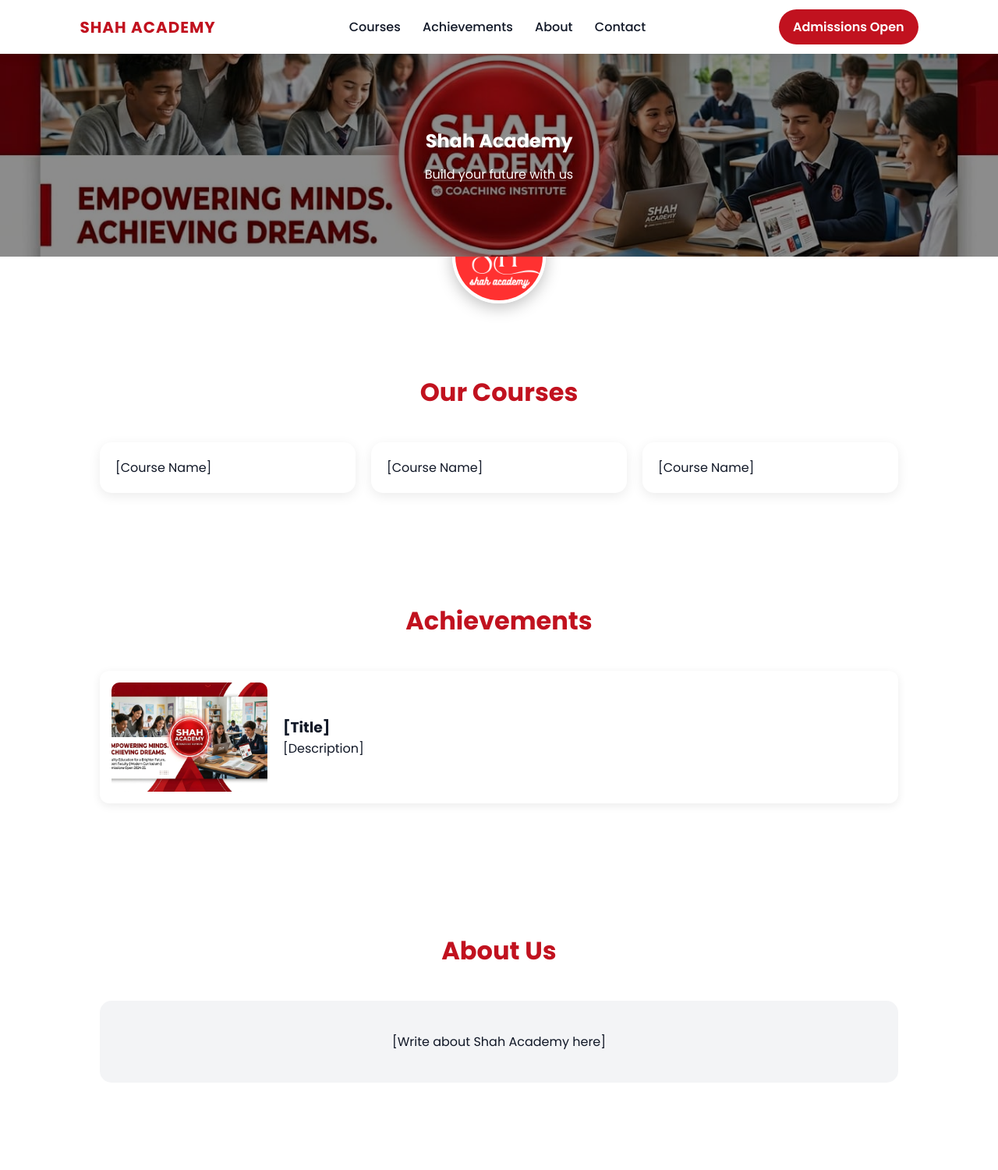
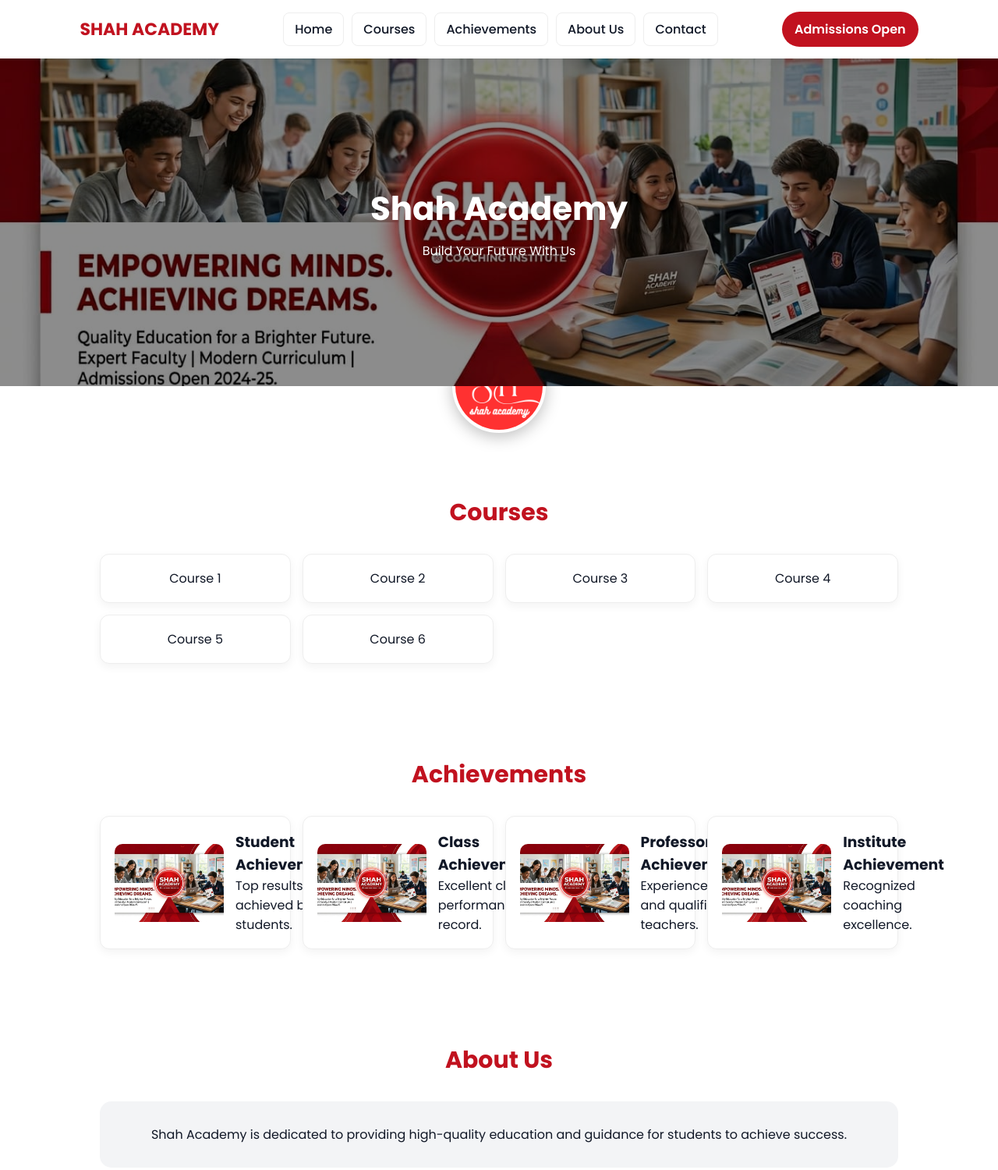
Before and after one commit to Shahfaizsjsh/academy, a plain HTML site: page index.html in a window 1280 px wide. Shown: the top 1500 px of the page at 78% size. Drawn offline with Linux system fonts and the light colour scheme.

Commit message:
Update index.html

```diff
--- a/index.html
+++ b/index.html
@@ -1,8 +1,14 @@
-<!DOCTYPE html><html lang="en">
+<!DOCTYPE html>
+<html lang="en">
 <head>
 <meta charset="UTF-8">
 <meta name="viewport" content="width=device-width, initial-scale=1.0">
-<title>Shah Academy</title><link href="https://fonts.googleapis.com/css2?family=Poppins:wght@300;400;500;600;700&display=swap" rel="stylesheet"><style>
+<title>Shah Academy</title>
+
+<link href="https://fonts.googleapis.com/css2?family=Poppins:wght@300;400;500;600;700&display=swap" rel="stylesheet">
+
+<style>
+
 :root{
 --primary:#c1121f;
 --dark:#111827;
@@ -31,47 +37,51 @@
 display:flex;
 justify-content:space-between;
 align-items:center;
-padding:12px 8%;
+padding:15px 8%;
 box-shadow:0 2px 15px rgba(0,0,0,0.08);
 z-index:1000;
 }
 
 .logo{
-font-size:20px;
+font-size:22px;
 font-weight:700;
 color:var(--primary);
-letter-spacing:1px;
+}
+
+nav{
+display:flex;
+gap:10px;
+flex-wrap:wrap;
 }
 
 nav a{
-margin:0 12px;
 text-decoration:none;
 color:var(--dark);
 font-weight:500;
+padding:8px 14px;
+border:1px solid #eee;
+border-radius:8px;
+transition:0.3s;
 }
 
 nav a:hover{
-color:var(--primary);
+background:var(--primary);
+color:#fff;
 }
 
 .admission-btn{
 background:var(--primary);
 color:#fff;
-padding:10px 18px;
+padding:10px 16px;
 border-radius:25px;
 text-decoration:none;
 font-weight:600;
-transition:0.3s;
-}
-
-.admission-btn:hover{
-transform:scale(1.05);
 }
 
 /* BANNER */
 .banner{
-height:260px;
 position:relative;
+height:420px;
 overflow:hidden;
 }
 
@@ -79,7 +89,6 @@
 width:100%;
 height:100%;
 object-fit:cover;
-display:hidden;
 }
 
 .banner::after{
@@ -103,84 +112,77 @@
 }
 
 .banner-text h1{
-font-size:24px;
+font-size:42px;
 }
 
 .banner-text p{
-margin-top:13px;
+margin-top:10px;
 }
-section{
-scroll-margin-top:80px;
+
+/* LOGO */
+.logo-circle{
+width:120px;
+height:120px;
+border-radius:50%;
+overflow:hidden;
+margin:-60px auto 20px auto;
+border:4px solid #fff;
+box-shadow:0 5px 20px rgba(0,0,0,0.25);
+background:#fff;
 }
-.cards{
-transition:0.3s ease;
-}
-.card:hover{
-transform: translateY(-6px);
-box-shadow:0 10px 25px rgba(0,0,0,0.15);
-}
-/* LOGO */
-
 
 .logo-circle img{
 width:100%;
 height:100%;
 object-fit:cover;
 }
-.logo-circle{
-width:120px;
-height:120px;
-border-radius:50%;
-overflow:hidden;
-margin:-60px auto 20px auto;
-border:4px solid white;
-box-shadow:0 5px 20px rgba(0,0,0,0.25);
-}
+
 /* SECTIONS */
 section{
-padding:70px 10%;
+padding:60px 10%;
 }
 
 .title{
 text-align:center;
-font-size:32px;
-margin-bottom:40px;
+font-size:30px;
+margin-bottom:30px;
 color:var(--primary);
 }
 
-.cards{
+/* BOX GRID */
+.grid{
 display:grid;
-grid-template-columns:repeat(auto-fit,minmax(250px,1fr));
-gap:20px;
+grid-template-columns:repeat(auto-fit,minmax(220px,1fr));
+gap:15px;
 }
 
-.card{
-background:var(--card);
-padding:20px;
-border-radius:15px;
-box-shadow:0 4px 15px rgba(0,0,0,0.08);
+.box{
+background:#fff;
+padding:18px;
+border-radius:12px;
+border:1px solid #eee;
+box-shadow:0 4px 12px rgba(0,0,0,0.05);
 transition:0.3s;
+text-align:center;
+cursor:pointer;
 }
 
-.card:hover{
+.box:hover{
 transform:translateY(-5px);
+background:#fff5f5;
 }
 
-/* ACHIEVEMENTS */
-.achievement{
+/* ACHIEVEMENTS SPECIAL */
+.achievement-box{
 display:flex;
-gap:20px;
+gap:15px;
 align-items:center;
-margin-bottom:25px;
-background:#fff;
-padding:15px;
-border-radius:12px;
-box-shadow:0 3px 12px rgba(0,0,0,0.08);
+text-align:left;
 }
 
-.achievement img{
-width:200px;
-height:140px;
+.achievement-box img{
+width:140px;
+height:100px;
 object-fit:cover;
 border-radius:10px;
 }
@@ -188,18 +190,18 @@
 /* ABOUT */
 .about{
 background:var(--gray);
-padding:40px;
+padding:30px;
 border-radius:15px;
 text-align:center;
 }
 
 /* CONTACT */
 .contact-box{
+text-align:center;
+padding:25px;
 background:#fff;
-padding:25px;
 border-radius:15px;
 box-shadow:0 3px 12px rgba(0,0,0,0.08);
-text-align:center;
 }
 
 /* FOOTER */
@@ -208,83 +210,153 @@
 color:#fff;
 text-align:center;
 padding:20px;
-margin-top:40px;
+margin-top:30px;
 }
 
 /* MOBILE */
 @media(max-width:768px){
+
 header{
-padding:12px;
-flex-direction: column;
+flex-direction:column;
 gap:10px;
-text-align: center;
 }
-nav{
-display:flex;
-flex-wrap: wrap;
-justify-content: center;
-gap: 10px;
+
+.banner{
+height:260px;
 }
-nav a{
-margin: 5px;
-font-size: 14px;
+
+.banner-text h1{
+font-size:24px;
 }
-.cards{
-grid-template-columns: 1fr;
+
+.grid{
+grid-template-columns:1fr;
 }
-.achievement{
+
+.achievement-box{
 flex-direction:column;
 text-align:center;
 }
-.logo{
-font-size:20px;
+
+.achievement-box img{
+width:100%;
+height:180px;
 }
 }
-</style></head><body><header>
-<div class="logo">SHAH ACADEMY</div><nav>
+
+</style>
+</head>
+
+<body>
+
+<header>
+<div class="logo">SHAH ACADEMY</div>
+
+<nav>
+<a href="#home">Home</a>
 <a href="#courses">Courses</a>
 <a href="#achievements">Achievements</a>
-<a href="#about">About</a>
+<a href="#about">About Us</a>
 <a href="#contact">Contact</a>
-</nav><a class="admission-btn"
-href="https://wa.me/91XXXXXXXXXX?text=I%20want%20admission%20in%20Shah%20Academy">
+</nav>
+
+<a class="admission-btn"
+href="https://wa.me/919324653055?text=I%20want%20admission%20in%20Shah%20Academy">
 Admissions Open
 </a>
+</header>
 
-</header><!-- BANNER --><div class="banner">
+<!-- BANNER -->
+<div class="banner" id="home">
 <img src="images/banner.jpeg">
 <div class="banner-text">
 <h1>Shah Academy</h1>
-<p>Build your future with us</p>
+<p>Build Your Future With Us</p>
 </div>
-</div><!-- LOGO --><div class="logo-circle">
+</div>
+
+<!-- LOGO -->
+<div class="logo-circle">
 <img src="images/logo shah academy.png">
-</div><!-- COURSES --><section id="courses">
-<h2 class="title">Our Courses</h2><div class="cards">
-<div class="card">[Course Name]</div>
-<div class="card">[Course Name]</div>
-<div class="card">[Course Name]</div>
 </div>
-</section><!-- ACHIEVEMENTS --><section id="achievements">
-<h2 class="title">Achievements</h2><div class="achievement">
+
+<!-- COURSES -->
+<section id="courses">
+<h2 class="title">Courses</h2>
+
+<div class="grid">
+<div class="box">Course 1</div>
+<div class="box">Course 2</div>
+<div class="box">Course 3</div>
+<div class="box">Course 4</div>
+<div class="box">Course 5</div>
+<div class="box">Course 6</div>
+</div>
+</section>
+
+<!-- ACHIEVEMENTS -->
+<section id="achievements">
+<h2 class="title">Achievements</h2>
+
+<div class="grid">
+
+<div class="box achievement-box">
 <img src="images/banner.jpeg">
 <div>
-<h3>[Title]</h3>
-<p>[Description]</p>
+<h3>Student Achievement</h3>
+<p>Top results achieved by students.</p>
 </div>
-</div></section><!-- ABOUT --><section id="about">
+</div>
+
+<div class="box achievement-box">
+<img src="images/banner.jpeg">
+<div>
+<h3>Class Achievement</h3>
+<p>Excellent class performance record.</p>
+</div>
+</div>
+
+<div class="box achievement-box">
+<img src="images/banner.jpeg">
+<div>
+<h3>Professor Achievement</h3>
+<p>Experienced and qualified teachers.</p>
+</div>
+</div>
+
+<div class="box achievement-box">
+<img src="images/banner.jpeg">
+<div>
+<h3>Institute Achievement</h3>
+<p>Recognized coaching excellence.</p>
+</div>
+</div>
+
+</div>
+</section>
+
+<!-- ABOUT -->
+<section id="about">
 <h2 class="title">About Us</h2>
 <div class="about">
-<p>[Write about Shah Academy here]</p>
+Shah Academy is dedicated to providing high-quality education and guidance for students to achieve success.
 </div>
-</section><!-- CONTACT --><section id="contact">
+</section>
+
+<!-- CONTACT -->
+<section id="contact">
 <h2 class="title">Contact</h2>
+
 <div class="contact-box">
 <p>Email: mominfaiz0852@gmail.com</p>
 <p>Instagram: rry._.faiz</p>
 <p>Address: Nagpada</p>
 </div>
-</section><footer>
+</section>
+
+<footer>
 © 2026 Shah Academy | All Rights Reserved
-</footer></body>
+</footer>
+
+</body>
 </html>
```
